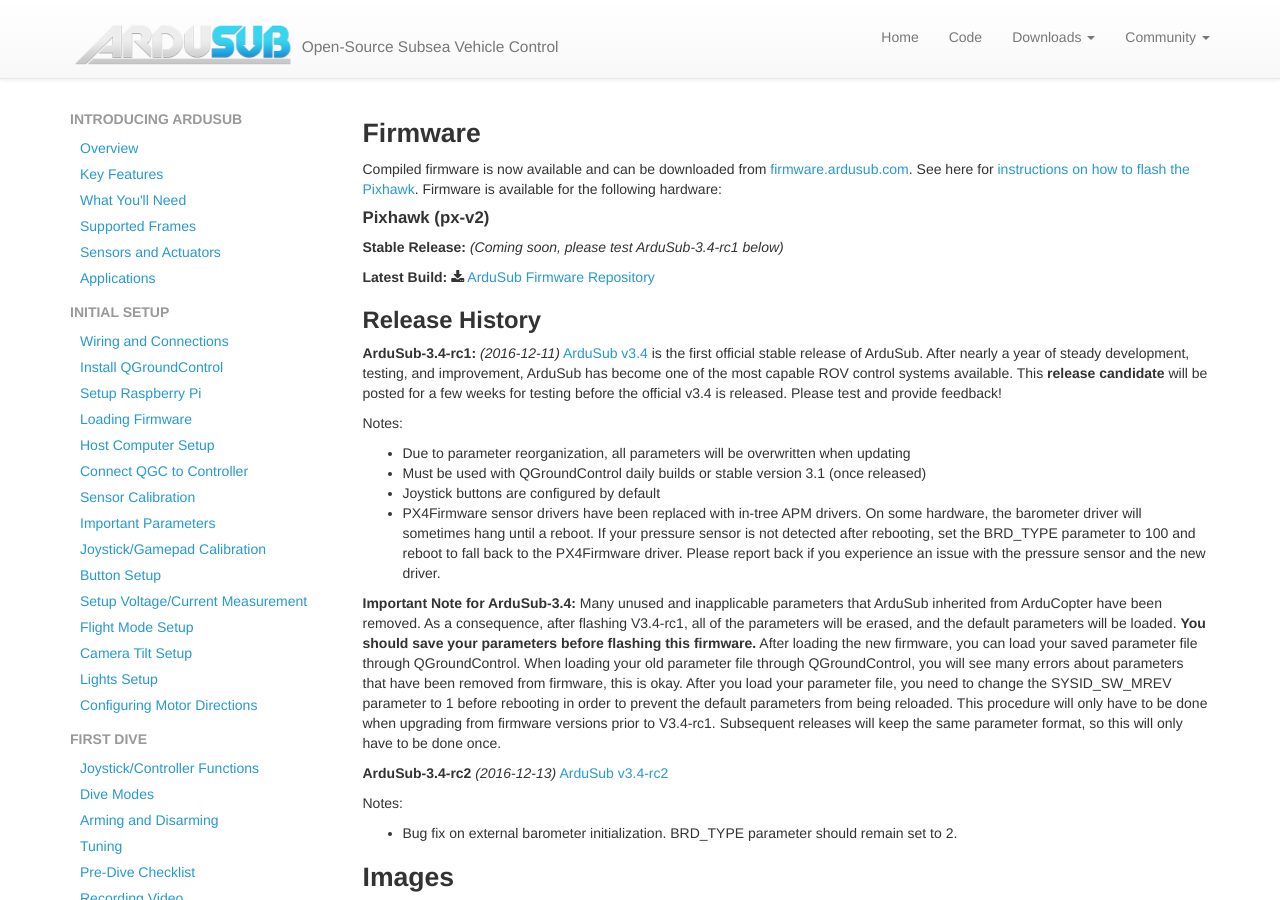
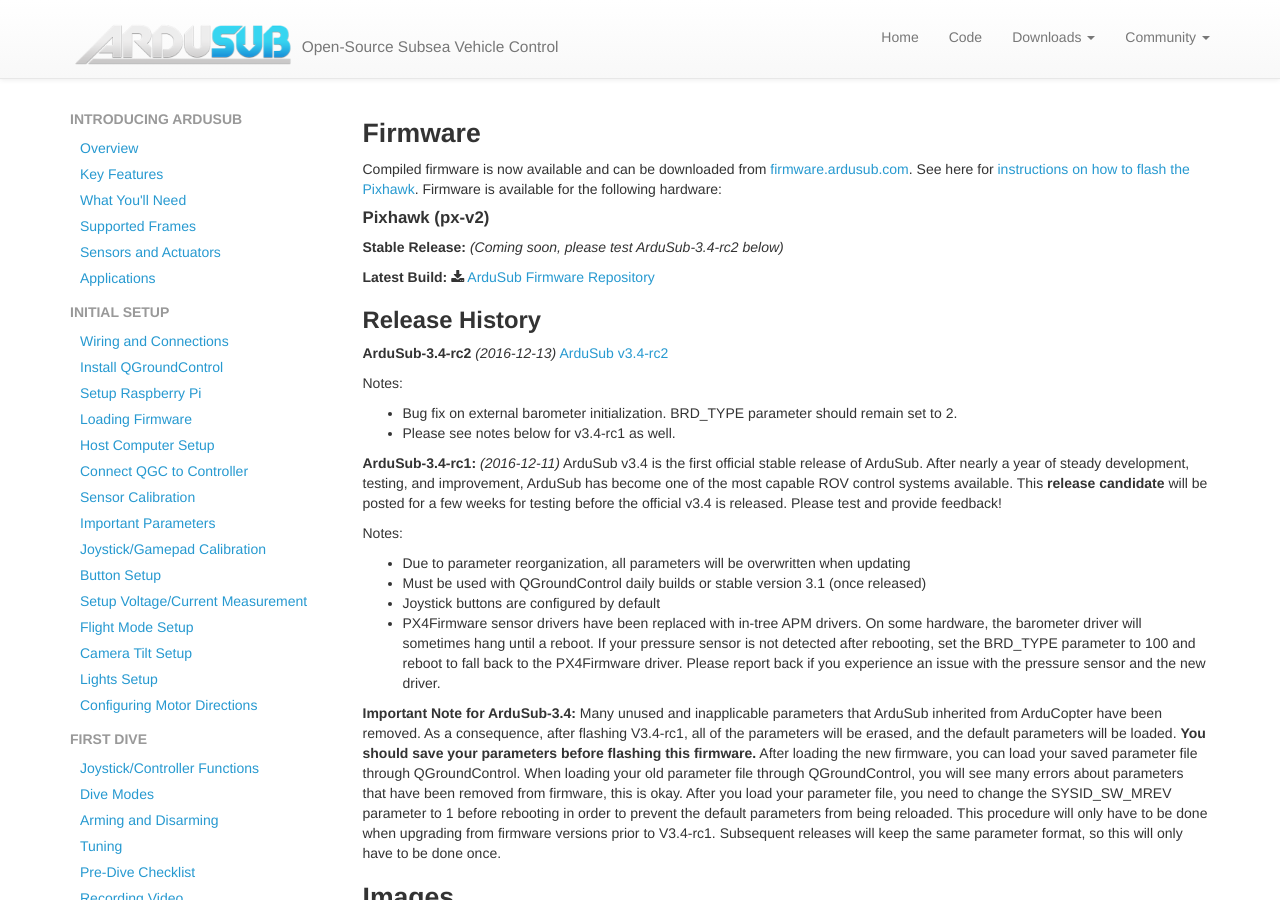
Before and after one commit to bluerobotics/retired-ardusub-docs, a Jekyll site: the page built from pages/firmware.md, in a window 1280 px wide and 900 px high. Built offline with Jekyll 4.4.1, drawn with Linux system fonts in a browser that asks for light colours; nearby versions of some CDN libraries; some web fonts are replaced; comment, search, counter and statistics services are not loaded.

Commit message:
Minor reorg of firmware page.

```diff
--- a/pages/firmware.md
+++ b/pages/firmware.md
@@ -14,13 +14,20 @@ Compiled firmware is now available and can be downloaded from [firmware.ardusub.
 
 #### Pixhawk (px-v2)
 
-**Stable Release:** *(Coming soon, please test ArduSub-3.4-rc1 below)*
+**Stable Release:** *(Coming soon, please test ArduSub-3.4-rc2 below)*
 
 **Latest Build:** <i class="fa fa-download" aria-hidden="true"></i> [ArduSub Firmware Repository](http://firmware.ardusub.com/Sub/latest)
 
 ## Release History
 
-**ArduSub-3.4-rc1:** *(2016-12-11)* [ArduSub v3.4](http://firmware.ardusub.com/Sub/ArduSub-3.4-rc1/) is the first official stable release of ArduSub. After nearly a year of steady development, testing, and improvement, ArduSub has become one of the most capable ROV control systems available. This **release candidate** will be posted for a few weeks for testing before the official v3.4 is released. Please test and provide feedback!
+**ArduSub-3.4-rc2** *(2016-12-13)* [ArduSub v3.4-rc2](http://firmware.ardusub.com/Sub/ArduSub-3.4-rc2/)
+
+Notes:
+
+- Bug fix on external barometer initialization. BRD_TYPE parameter should remain set to 2.
+- Please see notes below for v3.4-rc1 as well.
+
+**ArduSub-3.4-rc1:** *(2016-12-11)* ArduSub v3.4 is the first official stable release of ArduSub. After nearly a year of steady development, testing, and improvement, ArduSub has become one of the most capable ROV control systems available. This **release candidate** will be posted for a few weeks for testing before the official v3.4 is released. Please test and provide feedback!
 
 Notes:
 
```
Also changed, not shown: other parts of pages/firmware.md (+0 -6 lines).
